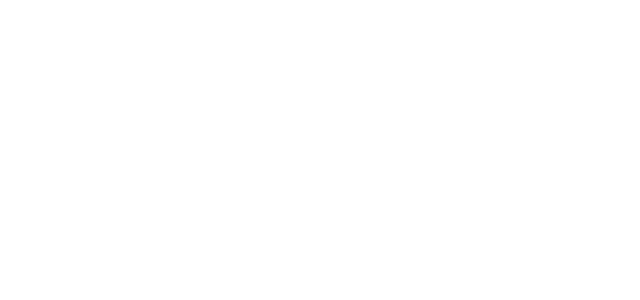
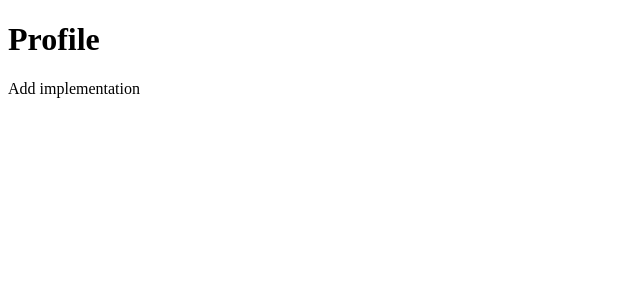
Before and after one commit to Electrex/2021-fall-cs160-team-vision, a React (Create React App) app in the folder frontend/: page /profile in a window 1280 px wide. Shown: the top 300 px of the page, without its empty margins (0-640 px from the left). Built offline with nearby package versions, Linux system fonts and the light colour scheme.

Commit message:
Profile Page

```diff
--- a/frontend/src/App.js
+++ b/frontend/src/App.js
@@ -7,6 +7,7 @@
 import Register from './components/Register';
 import UserLanding from './components/UserLanding';
 import UserList from './components/UserList';
+import Profile from './components/Profile';
 
 function App(){
   return(
@@ -20,6 +21,7 @@
           <Route path='/signin' exact component={Login}/>
           <Route path='/signup' exact component={Register}/>
           <Route path='/users' exact component={UserList}/>
+          <Route path='/profile' exact component={Profile}/>
         </Switch>
       </main>
     </BrowserRouter>
--- a/frontend/src/components/LandingPage.js
+++ b/frontend/src/components/LandingPage.js
@@ -6,6 +6,7 @@
 import SignIn from "./SignIn";
 import Register from "./Register";
 import UserList from "./UserList";
+import Profile from './Profile';
 
 function LandingPage(props) {
     const history = useHistory();
@@ -31,6 +32,7 @@
             <button onClick={() => routeChange('/signin')}>SignIn</button>
             <button onClick={() => routeChange('/signup')}>Register</button>
             <button onClick={() => routeChange('/users')}>UserList</button>
+            <button onClick={() => routeChange('/profile')}>Profile</button>
 
         </div>
     );
--- /dev/null
+++ b/frontend/src/components/Profile.js
@@ -0,0 +1,15 @@
+import React, { useState } from 'react';
+import { useHistory } from 'react-router-dom';
+
+function Profile(props) {
+    const history = useHistory();
+
+    return (
+        <div className='Container'>
+            <h1>Profile</h1>
+            <p>Add implementation</p>
+        </div>
+    );
+}
+
+export default Profile;
```
Also changed, not shown: 1 other file (tests, documents, lock files or other folders).
